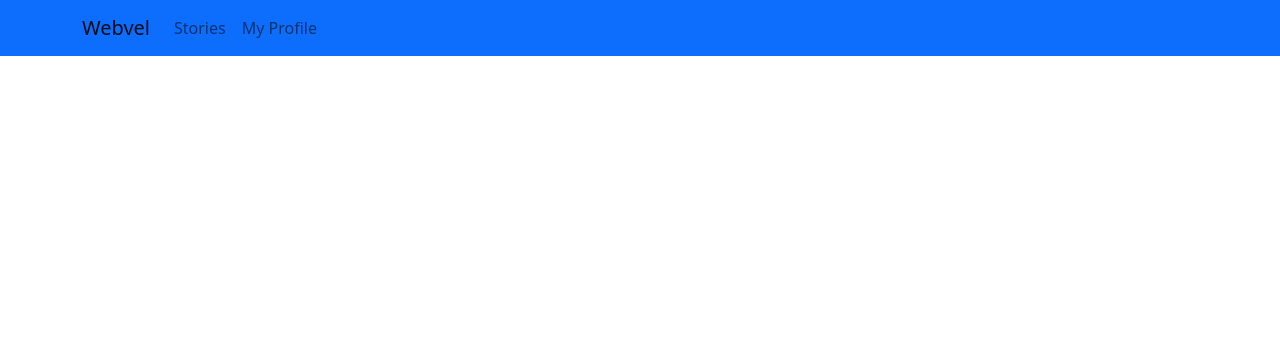
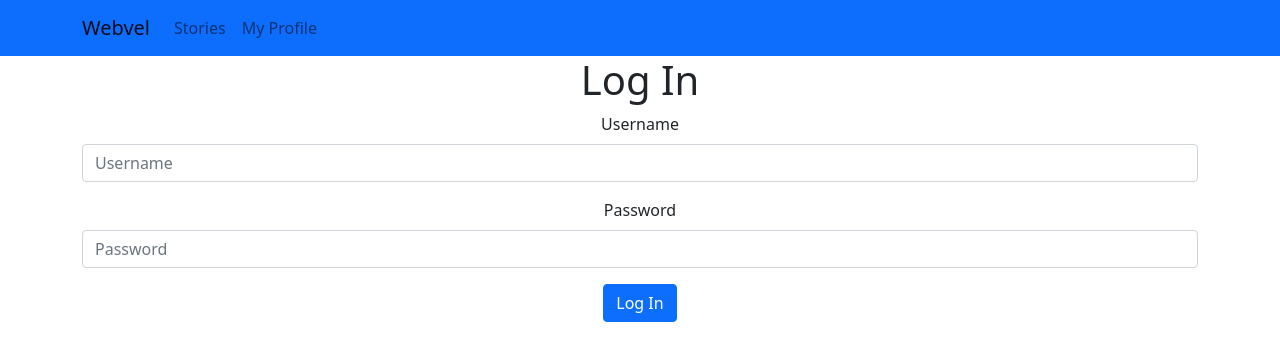
Before and after one commit to j-dover/fullstack-web-novels-project, a React (Create React App) app in the folder client/: page /login in a window 1280 px wide. Shown: the top 360 px of the page. Built offline with nearby package versions, Linux system fonts and the light colour scheme.

Commit message:
create Log In page

```diff
--- a/client/src/App.js
+++ b/client/src/App.js
@@ -3,6 +3,7 @@
 import './App.css';
 import UserProfile from './pages/UserProfile';
 import BrowseStories from './pages/BrowseStories';
+import LogIn from './pages/LogIn';
 import NavBar from './components/common/NavBar';
 import { Container } from 'react-bootstrap';
 
@@ -20,6 +21,7 @@
         <Container>
           <Route path="/user/:username/stories" component={UserProfile}/>
           <Route path="/stories" component={BrowseStories}/>
+          <Route path="/login" component={LogIn}/>
         </Container>
       </div>
     </Router>
--- /dev/null
+++ b/client/src/pages/LogIn.js
@@ -0,0 +1,27 @@
+import React, { useEffect, useState } from 'react';
+import {Button, Form} from 'react-bootstrap';
+import LoginForm from '../components/common/LoginForm';
+// import NavBar from '../components/common/NavBar';
+
+const LogIn = () => {
+  return (
+    <div className="login">
+      <h1>Log In</h1>
+      <Form>
+        <Form.Group className="mb-3" controlId="username">
+          <Form.Label>Username</Form.Label>
+          <Form.Control type="username" placeholder="Username" />
+        </Form.Group>
+        <Form.Group className="mb-3" controlId="password">
+          <Form.Label>Password</Form.Label>
+          <Form.Control type="password" placeholder="Password" />
+        </Form.Group>
+        <Button variant="primary" type="submit">
+          Log In
+        </Button>
+      </Form>
+    </div>
+  );
+}
+
+export default LogIn;
```
